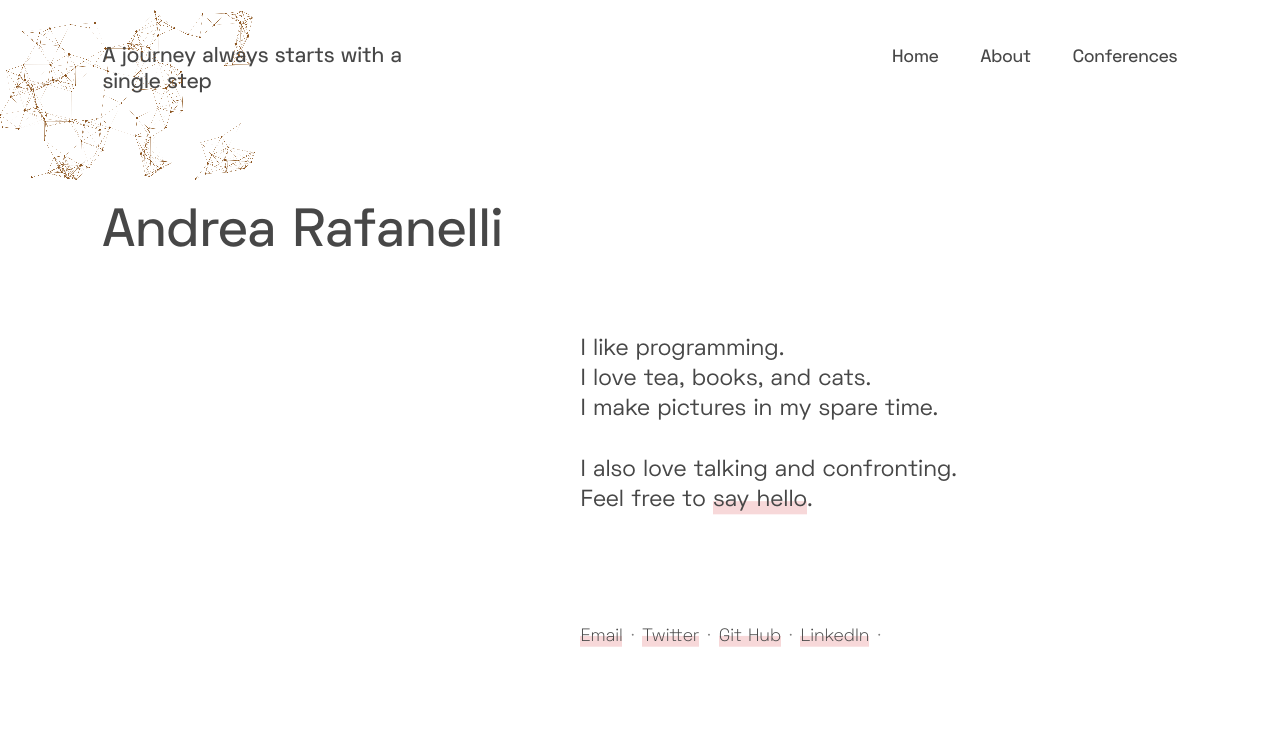
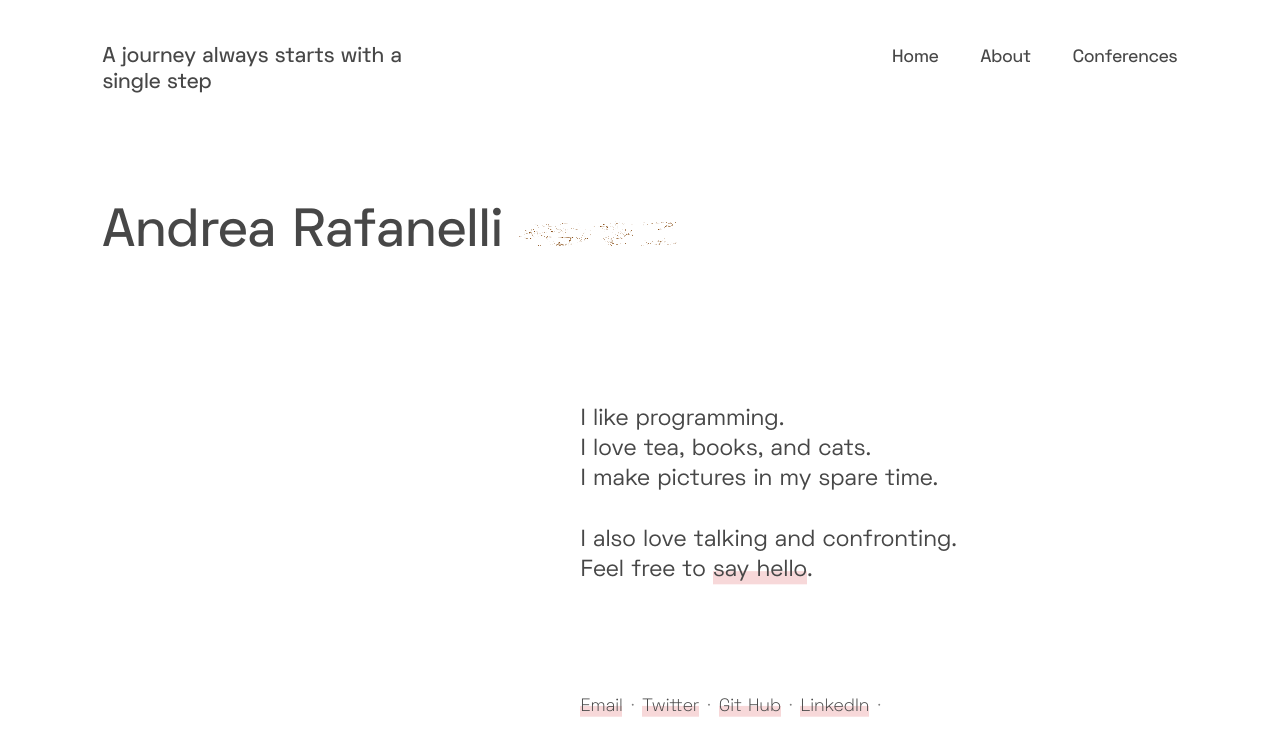
Before and after one commit to lollix91/andrearafanelli.github.io, a Jekyll site: the page built from index.html, in a window 1280 px wide. Shown: the top 756 px of the page. Built offline with Jekyll 4.4.1, drawn with Linux system fonts in a browser that asks for light colours.

Commit message:
Update style.scss

```diff
--- a/css/style.scss
+++ b/css/style.scss
@@ -523,9 +523,6 @@ a.nav__logo {
 }
 
 #canvas1 {
-  position: absolute;
-  top: 0;
-  left: 0;
   width: 20%;
   height: 20%;
 }
```
